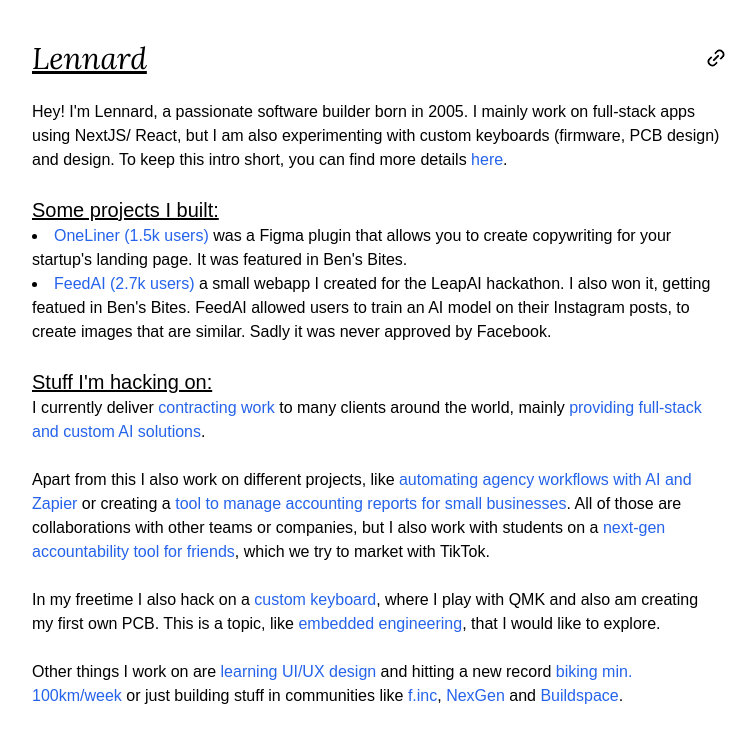
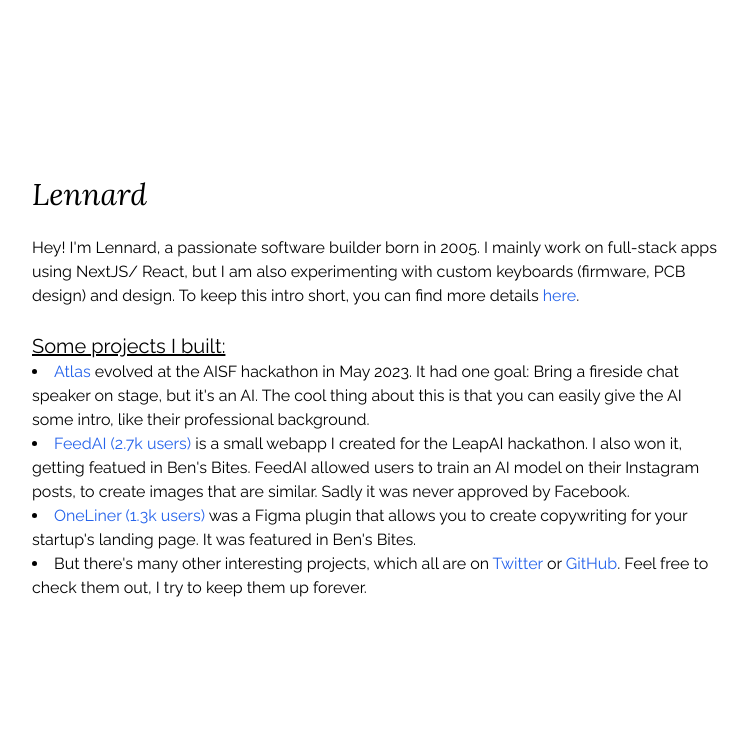
Before and after one commit to 0w9/personal, a Next.js app: page / in a window 1280 px wide. Shown: the top 742 px of the page, without its empty margins (264-1020 px from the left). Built offline with nearby package versions, Linux system fonts and the light colour scheme.

Commit message:
Moving index -> Main

```diff
--- a/src/pages/index.js
+++ b/src/pages/index.js
@@ -2,13 +2,15 @@
 
 function App() {
   return (
-    <div className="mt-10 max-w-3xl mx-auto px-10">
-      <div class="flex justify-between items-center text-3xl">
-        <span className="text-3xls underline" style={{ fontFamily: "Lora"}}>Lennard</span><i class="gg-link"></i>
+    <div className="flex items-center justify-center h-screen max-w-3xl mx-auto px-10">
+      <div>
+        <div className="flex justify-between items-center text-3xl">
+          <span className="text-3xls" style={{ fontFamily: "Lora"}}>Lennard</span>
         </div>
 
         <br />
 
+        <div style={{ fontFamily: "Raleway" }}>
           <p>Hey! I&apos;m Lennard, a passionate software builder born in 2005. I mainly work on full-stack apps using NextJS/ React, but I am also experimenting with custom keyboards (firmware, PCB design) and design. To keep this intro short, you can find more details <span className="text-blue-600 hover:underline"><Link href={"/"}>here</Link></span>.</p>
 
           <br />
@@ -18,44 +20,17 @@
 
           <div>
             <div>
-            <li>
-              <Link href="/" className="text-blue-600 hover:underline"> OneLiner (1.5k users) </Link>
-
-              was a Figma plugin that allows you to create copywriting for your startup&apos;s landing page. It was featured in Ben&apos;s Bites.
-            </li>
-
-            <li><Link href="/" className="text-blue-600 hover:underline">FeedAI (2.7k users) </Link> a small webapp I created for the LeapAI hackathon. I also won it, getting featued in Ben&apos;s Bites. FeedAI allowed users to train an AI model on their Instagram posts, to create images that are similar. Sadly it was never approved by Facebook.</li>
+                <li><Link href="/" className="text-blue-600 hover:underline">Atlas </Link> evolved at the AISF hackathon in May 2023. It had one goal: Bring a fireside chat speaker on stage, but it&apos;s an AI. The cool thing about this is that you can easily give the AI some intro, like their professional background.</li>
+                <li><Link href="/" className="text-blue-600 hover:underline">FeedAI (2.7k users) </Link> is a small webapp I created for the LeapAI hackathon. I also won it, getting featued in Ben&apos;s Bites. FeedAI allowed users to train an AI model on their Instagram posts, to create images that are similar. Sadly it was never approved by Facebook.</li>
+                <li><Link href="/" className="text-blue-600 hover:underline">OneLiner (1.3k users) </Link>was a Figma plugin that allows you to create copywriting for your startup&apos;s landing page. It was featured in Ben&apos;s Bites.</li>
+                <li>But there&apos;s many other interesting projects, which all are on <Link href="/" className="text-blue-600 hover:underline">Twitter</Link> or <Link href="/" className="text-blue-600 hover:underline">GitHub</Link>. Feel free to check them out, I try to keep them up forever.</li>
             </div>
           </div>
           </div>
 
           <br />
+        </div>
 
-      <div>
-        <p className="underline-offset-5 text-xl underline">Stuff I&apos;m hacking on:</p>
-
-        <div>
-          I currently deliver <a className="text-blue-600">contracting work</a> to many clients around the world, mainly <a className="text-blue-600">providing full-stack and custom AI solutions</a>.
-
-          <br />
-          <div class="divide-y divide-blue-600 border-solid" />
-          <br />
-
-          Apart from this I also work on different projects, like <a className="text-blue-600">automating agency workflows with AI and Zapier</a> or creating a <a className="text-blue-600">tool to manage accounting reports for small businesses</a>. All of those are collaborations with other teams or companies, but I also work with students on a <a className="text-blue-600">next-gen accountability tool for friends</a>, which we try to market with TikTok.
-
-          <br />
-          <div class="divide-y divide-blue-600 border-solid" />
-          <br />
-
-
-          In my freetime I also hack on a <a className="text-blue-600">custom keyboard</a>, where I play with QMK and also am creating my first own PCB. This is a topic, like <a className="text-blue-600">embedded engineering</a>, that I would like to explore.
-
-          <br />
-          <div class="divide-y divide-blue-600 border-solid" />
-          <br />
-
-          Other things I work on are <a className="text-blue-600">learning UI/UX design</a> and hitting a new record <a className="text-blue-600">biking min. 100km/week</a> or just building stuff in communities like <a className="text-blue-600">f.inc</a>,  <a className="text-blue-600">NexGen</a> and  <a className="text-blue-600">Buildspace</a>.
-        </div>
       </div>
     </div>
   );
--- a/src/pages/main.js
+++ b/src/pages/main.js
@@ -20,11 +20,10 @@
 
           <div>
             <div>
-                <li>
-                  was a Figma plugin that allows you to create copywriting for your startup&apos;s landing page. It was featured in Ben&apos;s Bites.
-                </li>
-
-                <li><Link href="/" className="text-blue-600 hover:underline">FeedAI (2.7k users) </Link> a small webapp I created for the LeapAI hackathon. I also won it, getting featued in Ben&apos;s Bites. FeedAI allowed users to train an AI model on their Instagram posts, to create images that are similar. Sadly it was never approved by Facebook.</li>
+                <li><Link href="/" className="text-blue-600 hover:underline">Atlas </Link> evolved at the AISF hackathon in May 2023. It had one goal: Bring a fireside chat speaker on stage, but it&apos;s an AI. The cool thing about this is that you can easily give the AI some intro, like their professional background.</li>
+                <li><Link href="/" className="text-blue-600 hover:underline">FeedAI (2.7k users) </Link> is a small webapp I created for the LeapAI hackathon. I also won it, getting featued in Ben&apos;s Bites. FeedAI allowed users to train an AI model on their Instagram posts, to create images that are similar. Sadly it was never approved by Facebook.</li>
+                <li><Link href="/" className="text-blue-600 hover:underline">OneLiner (1.3k users) </Link>was a Figma plugin that allows you to create copywriting for your startup&apos;s landing page. It was featured in Ben&apos;s Bites.</li>
+                <li>But there&apos;s many other interesting projects, which all are on <Link href="/" className="text-blue-600 hover:underline">Twitter</Link> or <Link href="/" className="text-blue-600 hover:underline">GitHub</Link>. Feel free to check them out, I try to keep them up forever.</li>
             </div>
           </div>
           </div>
```
Lines whose indentation alone changed are shown as unchanged.
